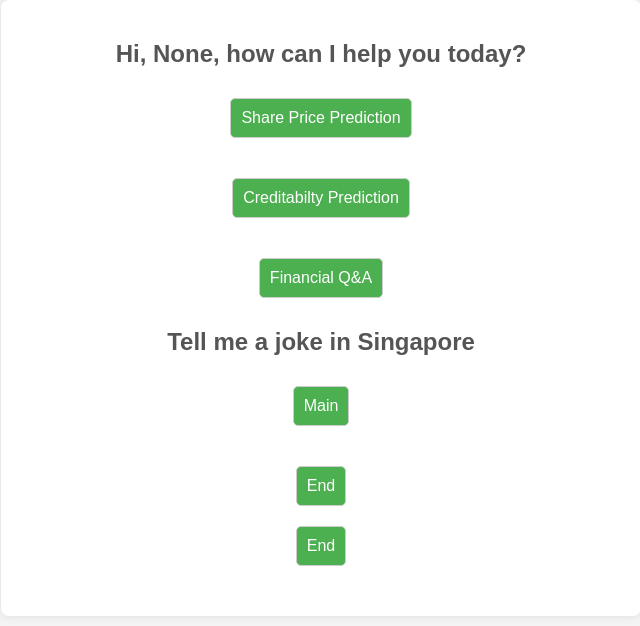
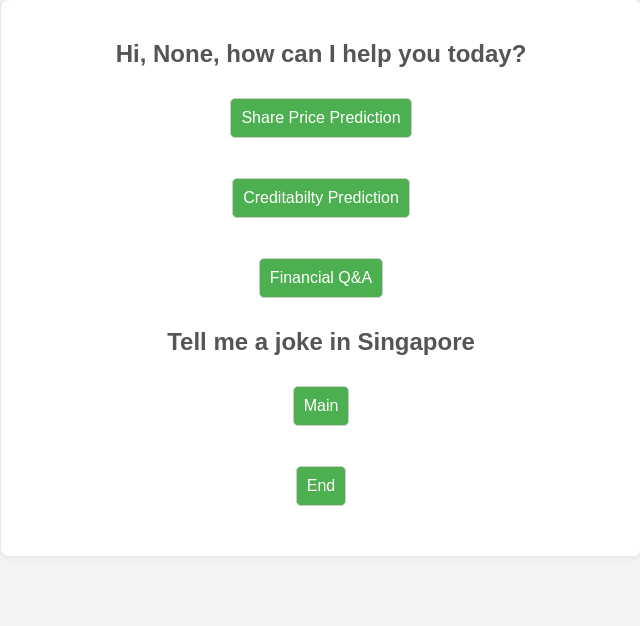
Before and after one commit to SDW1222/financial-genai-web3, a Flask app: page /main in a window 1280 px wide. Shown: the top 626 px of the page, without its empty margins (319-959 px from the left). Run offline with Flask 3, Linux system fonts and the light colour scheme.

Commit message:
Update main.html

```diff
--- a/templates/main.html
+++ b/templates/main.html
@@ -82,9 +82,6 @@
         </form>
         <form action="/" method="post">
             <input type="submit" value="End">
-        <form action="/" method="post">
-            <input type="submit" value="End">
-        </form>
         </form>
     </div>
 </body>
```
